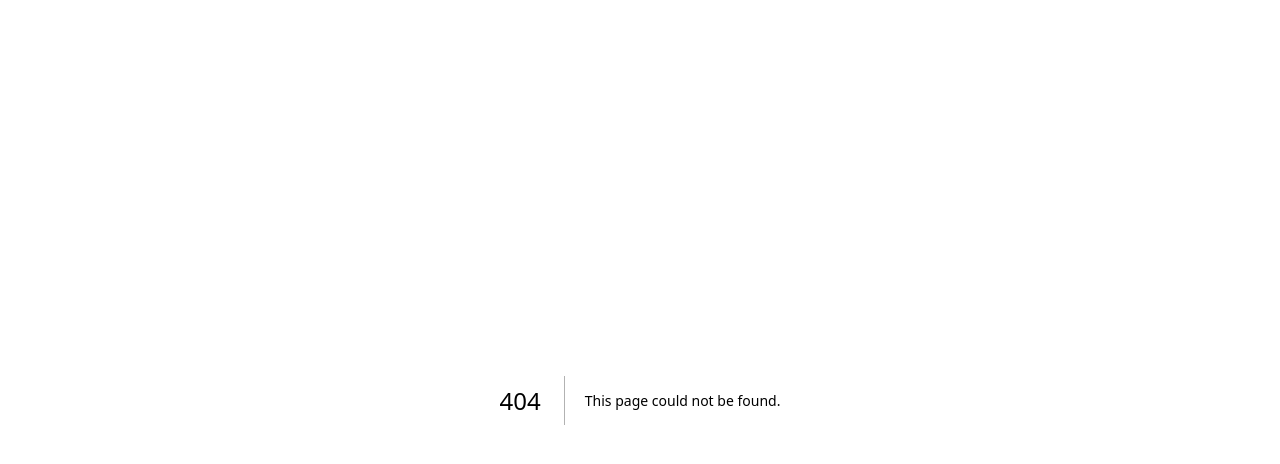
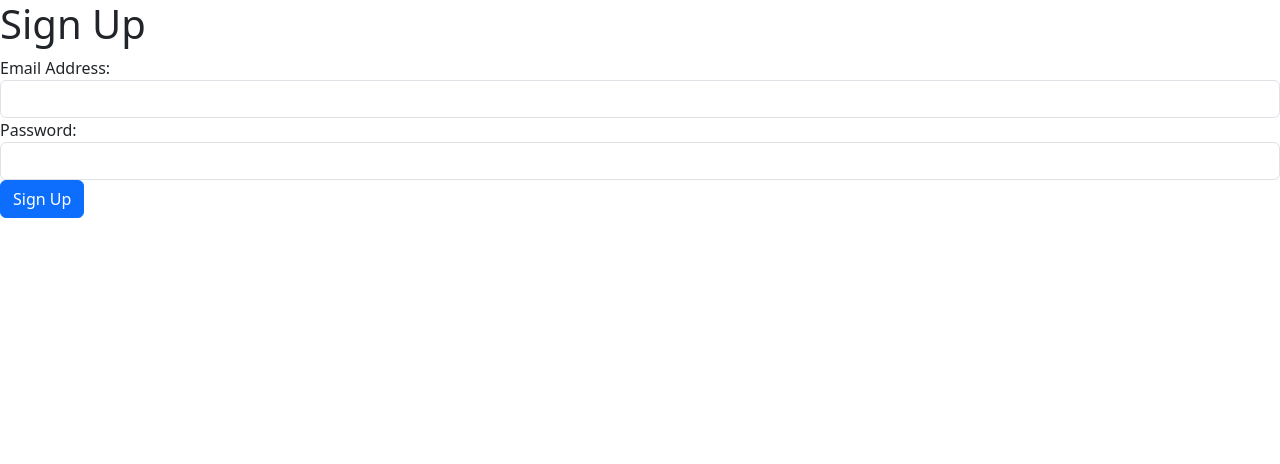
Before and after one commit to gvpinto/ticketing, a Next.js app in the folder client/: page /auth/signup in a window 1280 px wide. Before the commit this address had no page. Shown: the top 464 px of the page. Built offline with nearby package versions, Linux system fonts and the light colour scheme.

Commit message:
completed 222. Signup form

```diff
--- /dev/null
+++ b/client/pages/auth/signup.js
@@ -0,0 +1,19 @@
+const SignUp = () => {
+    return (
+        <form>
+            <h1>Sign Up</h1>
+            <div className="form-group">
+                <label>Email Address:</label>
+                <input className="form-control" />
+            </div>
+            <div className="form-group">
+                <label >Password:</label>
+                <input type="password" className="form-control" />
+            </div>
+            <button className="btn btn-primary">Sign Up</button>
+
+        </form>
+    );
+};
+
+export default SignUp;
```
